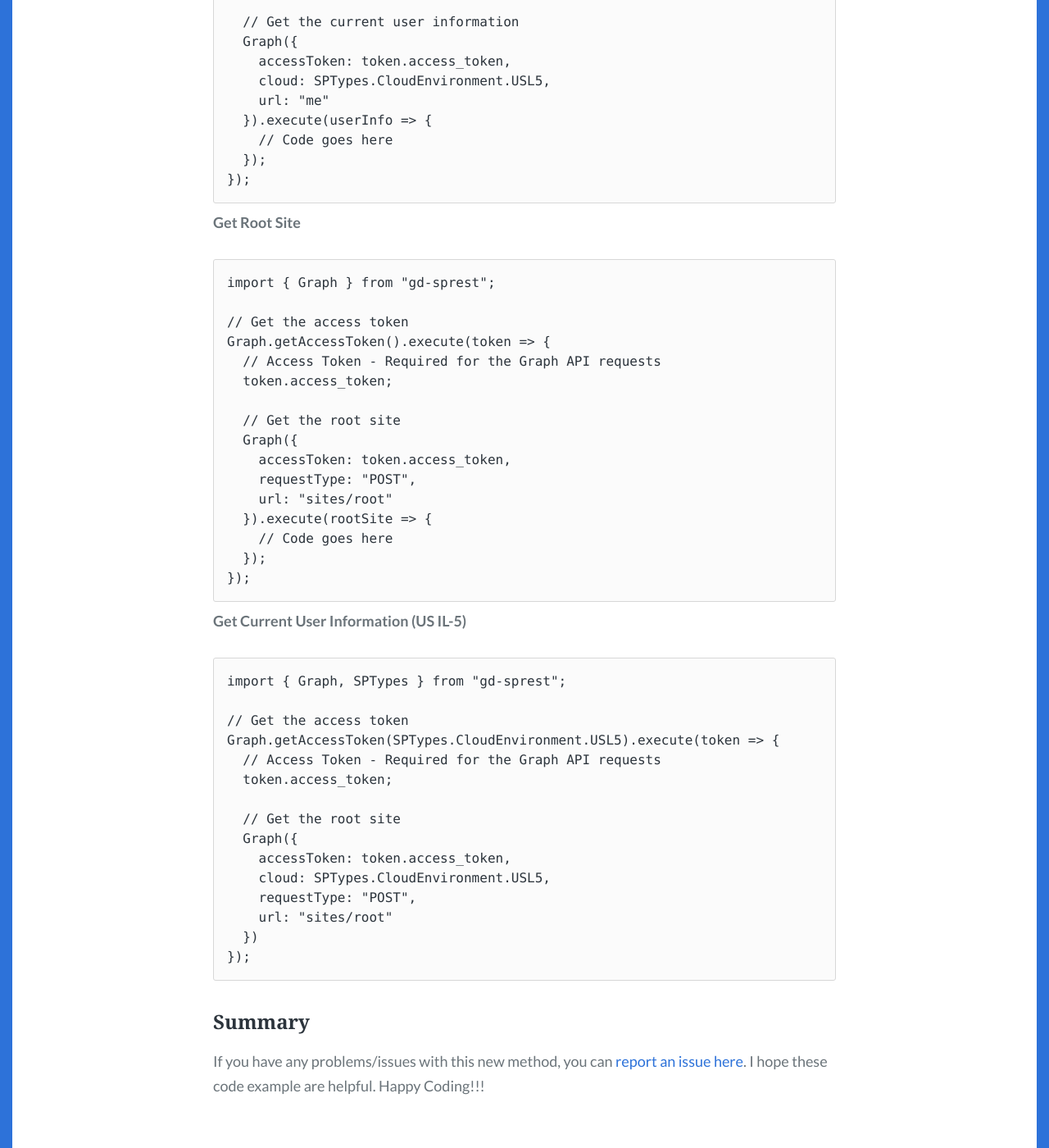
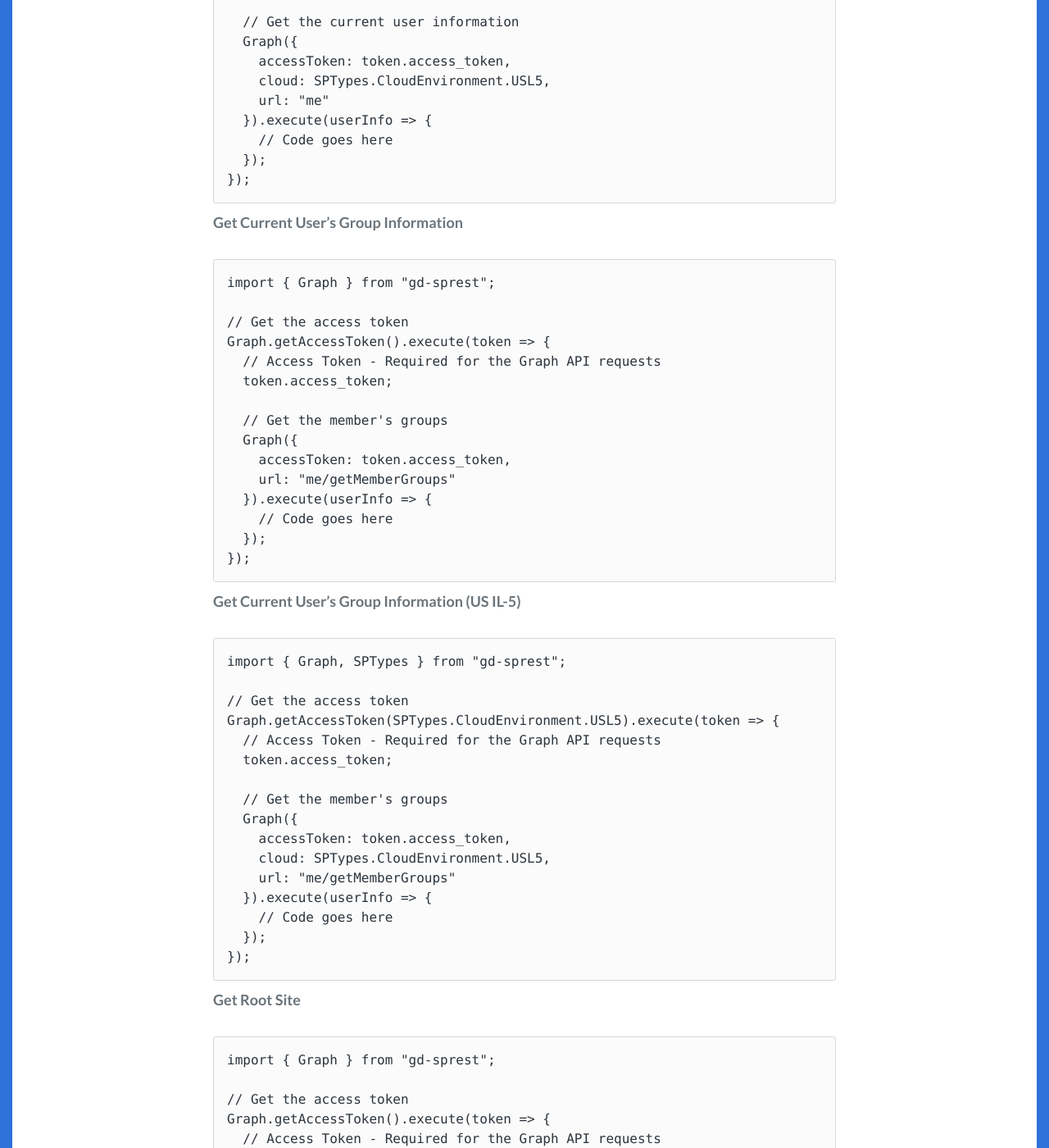
Before and after one commit to gunjandatta/blog, a Jekyll site: the page built from _posts/2022/2022-08-11-call-graph-api-from-spo.md, in a window 1280 px wide and 1400 px high, scrolled down 2576 px. Shown: the whole window at 82% size. Built offline with Jekyll 4.4.1, drawn with Linux system fonts in a browser that asks for light colours; some web fonts are replaced; some of the changed text lies outside the part shown.

Commit message:
Updated the code examples.

````diff
--- a/_posts/2022/2022-08-11-call-graph-api-from-spo.md
+++ b/_posts/2022/2022-08-11-call-graph-api-from-spo.md
@@ -99,6 +99,45 @@ Graph.getAccessToken(SPTypes.CloudEnvironment.USL5).execute(token => {
 });
 ```
 
+**Get Current User's Group Information**
+```ts
+import { Graph } from "gd-sprest";
+
+// Get the access token
+Graph.getAccessToken().execute(token => {
+  // Access Token - Required for the Graph API requests
+  token.access_token;
+
+  // Get the member's groups
+  Graph({
+    accessToken: token.access_token,
+    url: "me/getMemberGroups"
+  }).execute(userInfo => {
+    // Code goes here
+  });
+});
+```
+
+**Get Current User's Group Information (US IL-5)**
+```ts
+import { Graph, SPTypes } from "gd-sprest";
+
+// Get the access token
+Graph.getAccessToken(SPTypes.CloudEnvironment.USL5).execute(token => {
+  // Access Token - Required for the Graph API requests
+  token.access_token;
+
+  // Get the member's groups
+  Graph({
+    accessToken: token.access_token,
+    cloud: SPTypes.CloudEnvironment.USL5,
+    url: "me/getMemberGroups"
+  }).execute(userInfo => {
+    // Code goes here
+  });
+});
+```
+
 **Get Root Site**
 ```ts
 import { Graph } from "gd-sprest";
````
Also changed, not shown: other parts of _posts/2022/2022-08-11-call-graph-api-from-spo.md (+1 -1 lines).
